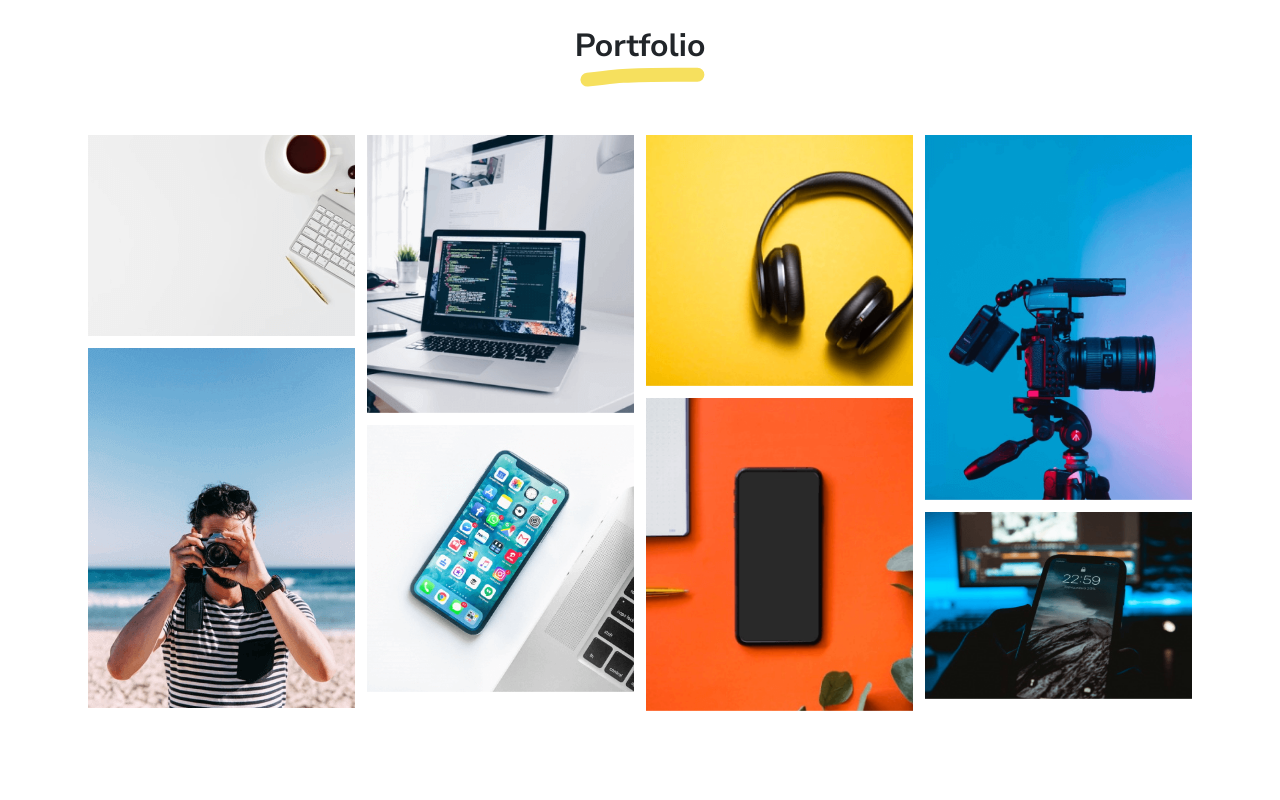
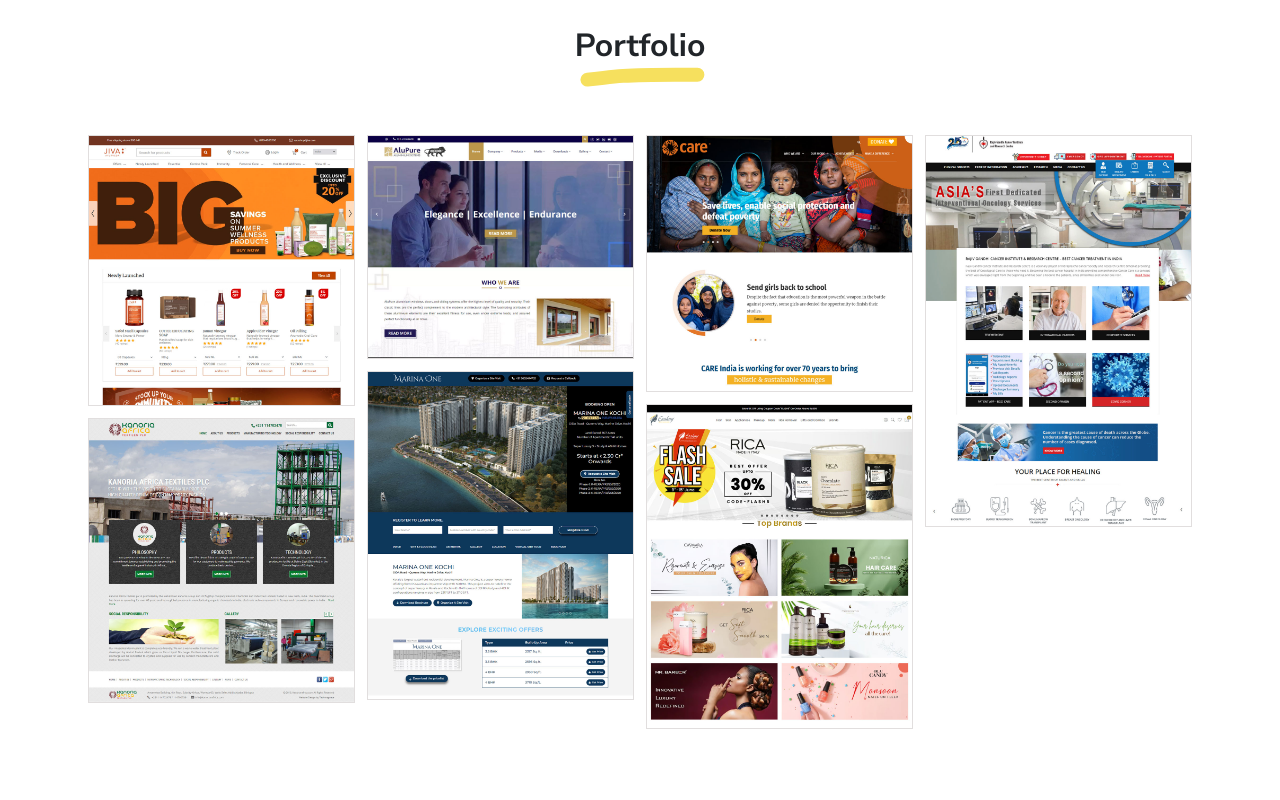
Before and after one commit to sharmashahsank/portfolio, a plain HTML site: page index.html in a window 1280 px wide. Shown: the part 1740-2540 px from the top of the page. Drawn offline with Linux system fonts and the light colour scheme.

Commit message:
Portfolio list

```diff
--- a/css/main.css
+++ b/css/main.css
@@ -140,6 +140,7 @@
   overflow: hidden;
   text-align: center;
   margin: 0;
+  border: 1px solid #e1dede;
 }
 
 .portfolio-item figcaption {
--- a/index.html
+++ b/index.html
@@ -6,6 +6,7 @@
     <meta http-equiv="X-UA-Compatible" content="IE=edge">
     <meta name="viewport" content="width=device-width, initial-scale=1">
     <title>Shashank Sharma - PortFolio</title>
+	<meta name="robots" content="noindex,nofollow"/>
     <link rel="preconnect" href="https://fonts.gstatic.com" crossorigin="crossorigin"/>
     <link rel="preload" as="style" href="https://fonts.googleapis.com/css2?family=Nunito+Sans:wght@300;400;700;800&amp;display=swap"/>
     <link rel="stylesheet" href="https://fonts.googleapis.com/css2?family=Nunito+Sans:wght@300;400;700;800&amp;display=swap" media="print" onload="this.media='all'"/>
@@ -256,62 +257,64 @@
     </div>
     <div class="grid bp-gallery pb-3" data-aos="zoom-in-up" data-aos-delay="100">
       <div class="grid-sizer"></div>
-      <div class="grid-item"><a href="https://dribbble.com">
-          <figure class="portfolio-item"><img src="images/portfolio/1-small.png" data-bp="images/portfolio/1.jpg"/>
+
+      <div class="grid-item"><a href="https://store.jiva.com/" rel="nofollow">
+          <figure class="portfolio-item"><img src="images/portfolio/p2.jpg" data-bp="images/portfolio/p2.jpg" data-caption="Example of an optional caption."/>
             <figcaption>
-              <h4 class="h5 mb-0">Web Design</h4>
-              <div>Dribbble.com</div>
+              <h4 class="h5 mb-0">Web Development</h4>
+              <div>Jiva Ayurveda</div>
             </figcaption>
           </figure></a></div>
-      <div class="grid-item"><a href="https://github.com">
-          <figure class="portfolio-item"><img src="images/portfolio/2-small.png" data-bp="images/portfolio/2.jpg" data-caption="Example of an optional caption."/>
+	  <div class="grid-item"><a href="https://www.alupure.co.in/" rel="nofollow">
+          <figure class="portfolio-item"><img src="images/portfolio/p1.jpg" data-bp="images/portfolio/p1.jpg"/>
             <figcaption>
               <h4 class="h5 mb-0">Web Development</h4>
-              <div>GitHub.com</div>
+              <div>AluPure</div>
             </figcaption>
           </figure></a></div>
-      <div class="grid-item"><a href="https://soundcloud.com/">
-          <figure class="portfolio-item"><img src="images/portfolio/3-small.png" data-bp="images/portfolio/3.jpg" data-caption="Example of an optional caption."/>
+      <div class="grid-item"><a href="https://www.careindia.org/" rel="nofollow">
+          <figure class="portfolio-item"><img src="images/portfolio/p3.jpg" data-bp="images/portfolio/p3.jpg" data-caption="Example of an optional caption."/>
             <figcaption>
-              <h4 class="h5 mb-0">Audio Mixing</h4>
-              <div>Soundcloud.com</div>
+              <h4 class="h5 mb-0">Wordpress Development</h4>
+              <div>CARE India</div>
             </figcaption>
           </figure></a></div>
-      <div class="grid-item"><a href="https://www.adobe.com/">
-          <figure class="portfolio-item"><img src="images/portfolio/4-small.png" data-bp="images/portfolio/4.jpg"/>
+      <div class="grid-item"><a href="https://www.rgcirc.org/" rel="nofollow">
+          <figure class="portfolio-item"><img src="images/portfolio/p4.jpg" data-bp="images/portfolio/p4.jpg"/>
             <figcaption>
-              <h4 class="h5 mb-0">Video Editing</h4>
-              <div>Adobe After Effects</div>
+              <h4 class="h5 mb-0">Web Development</h4>
+              <div>RGCIRC</div>
             </figcaption>
           </figure></a></div>
-      <div class="grid-item"><a href="https://www.adobe.com/">
-          <figure class="portfolio-item"><img src="images/portfolio/5-small.png" data-bp="images/portfolio/5.jpg"/>
+      <div class="grid-item"><a href="http://www.kanoria-africa.com/" rel="nofollow">
+          <figure class="portfolio-item"><img src="images/portfolio/p6.jpg" data-bp="images/portfolio/p6.jpg"/>
             <figcaption>
-              <h4 class="h5 mb-0">Photography</h4>
-              <div>Adobe Photoshop</div>
+              <h4 class="h5 mb-0">Wrodpress Development</h4>
+              <div>Kanoria Africa</div>
             </figcaption>
           </figure></a></div>
-      <div class="grid-item"><a href="https://www.android.com/">
-          <figure class="portfolio-item"><img src="images/portfolio/6-small.png" data-bp="images/portfolio/6.jpg"/>
+      <div class="grid-item"><a href="https://sobhamarinaonekochi.com/" rel="nofollow">
+          <figure class="portfolio-item"><img src="images/portfolio/p7.jpg" data-bp="images/portfolio/p7.jpg"/>
             <figcaption>
-              <h4 class="h5 mb-0">App Development</h4>
-              <div>Android</div>
+              <h4 class="h5 mb-0">Web Development</h4>
+              <div>Marina One</div>
             </figcaption>
           </figure></a></div>
-      <div class="grid-item"><a href="https://flutter.dev/">
-          <figure class="portfolio-item"><img src="images/portfolio/7-small.png" data-bp="images/portfolio/7.jpg"/>
+      <div class="grid-item"><a href="https://esskaybeauty.com/" rel="nofollow">
+          <figure class="portfolio-item"><img src="images/portfolio/p5.jpg" data-bp="images/portfolio/p5.jpg"/>
             <figcaption>
-              <h4 class="h5 mb-0">App Design</h4>
-              <div>Flutter</div>
+              <h4 class="h5 mb-0">Web Development</h4>
+              <div>Esskay Beauty</div>
             </figcaption>
           </figure></a></div>
-      <div class="grid-item"><a href="https://flutter.dev/">
+      <!--
+	  <div class="grid-item"><a href="https://flutter.dev/">
           <figure class="portfolio-item"><img src="images/portfolio/8-small.png" data-bp="images/portfolio/8.jpg"/>
             <figcaption>
               <h4 class="h5 mb-0">App Development</h4>
               <div>Flutter</div>
             </figcaption>
-          </figure></a></div>
+          </figure></a></div> -->
     </div>
   </div>
 </div>
```
Also changed, not shown: images/portfolio/p1.jpg (added), images/portfolio/p2.jpg (added), images/portfolio/p3.jpg (added), images/portfolio/p4.jpg (added), images/portfolio/p5.jpg (added), images/portfolio/p6.jpg (added), images/portfolio/p7.jpg (added).
